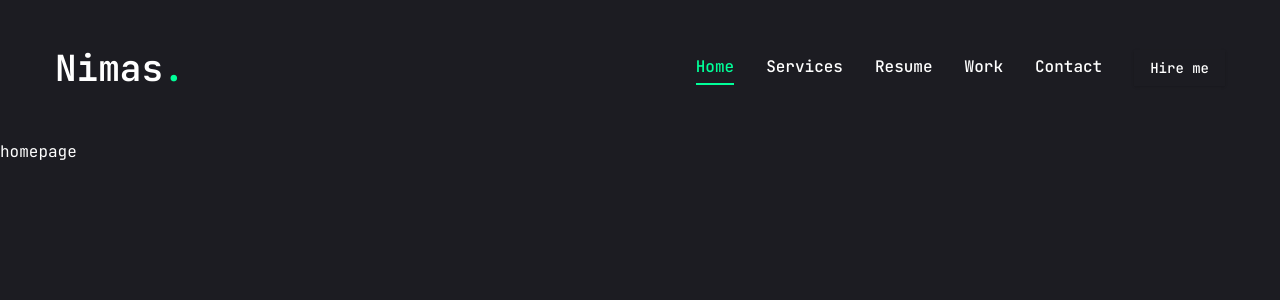
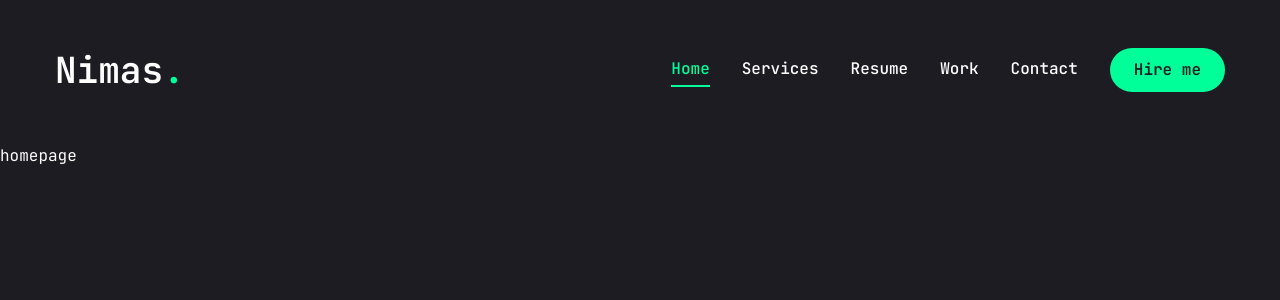
Before and after one commit to Kafoor-Nimas/my-portfolio, a Next.js app: page / in a window 1280 px wide. Shown: the top 300 px of the page. Built offline with nearby package versions, Linux system fonts and the light colour scheme.

Commit message:
feat: update MobileNav component with logo and navigation links; refactor Button styles and update framer-motion version

```diff
--- a/components/MobileNav.jsx
+++ b/components/MobileNav.jsx
@@ -37,7 +37,27 @@
       </SheetTrigger>
       <SheetContent className="flex flex-col">
         {/* logo */}
-        <div>logo</div>
+        <div className="mt-32 mb-40 text-center text-2xl">
+          <Link href={"/"}>
+            <h1 className="text-4xl font-semibold">
+              Nimas<span className="text-accent">.</span>
+            </h1>
+          </Link>
+        </div>
+        {/* nav */}
+        <nav className="flex flex-col justify-center items-center gap-8">
+          {links.map((link, index) => {
+            return (
+              <Link
+                key={index}
+                href={link.path}
+                className={`text-xl capitalize hover:text-accent transition-all"}`}
+              >
+                {link.name}
+              </Link>
+            );
+          })}
+        </nav>
       </SheetContent>
     </Sheet>
   );
--- a/components/ui/button.jsx
+++ b/components/ui/button.jsx
@@ -1,29 +1,21 @@
-import * as React from "react"
-import { Slot } from "@radix-ui/react-slot"
+import * as React from "react";
+import { Slot } from "@radix-ui/react-slot";
 import { cva } from "class-variance-authority";
-
-import { cn } from "@/lib/utils"
+import { cn } from "@/lib/utils";
 
 const buttonVariants = cva(
-  "inline-flex items-center justify-center gap-2 whitespace-nowrap rounded-md text-sm font-medium transition-colors focus-visible:outline-none focus-visible:ring-1 focus-visible:ring-ring disabled:pointer-events-none disabled:opacity-50 [&_svg]:pointer-events-none [&_svg]:size-4 [&_svg]:shrink-0",
+  "inline-flex items-center justify-center whitespace-nowrap rounded-full text-base font-semibold ring-offset-white transition-colors",
   {
     variants: {
       variant: {
-        default:
-          "bg-primary text-primary-foreground shadow hover:bg-primary/90",
-        destructive:
-          "bg-destructive text-destructive-foreground shadow-sm hover:bg-destructive/90",
-        outline:
-          "border border-input bg-background shadow-sm hover:bg-accent hover:text-accent-foreground",
-        secondary:
-          "bg-secondary text-secondary-foreground shadow-sm hover:bg-secondary/80",
-        ghost: "hover:bg-accent hover:text-accent-foreground",
-        link: "text-primary underline-offset-4 hover:underline",
+        default: "bg-accent text-primary hover:bg-accent-hover",
+        primary: "bg-primary text-white",
+        outline: "border border-accent bg-transparent text-accent hover:bg-accent hover:text-primary",
       },
       size: {
-        default: "h-9 px-4 py-2",
-        sm: "h-8 rounded-md px-3 text-xs",
-        lg: "h-10 rounded-md px-8",
+        default: "h-[44px] px-6",
+        md: "h-[48px] px-6",
+        lg: "h-[56px] px-8 text-sm uppercase tracking-[2px]",
         icon: "h-9 w-9",
       },
     },
@@ -32,17 +24,20 @@
       size: "default",
     },
   }
-)
+);
 
-const Button = React.forwardRef(({ className, variant, size, asChild = false, ...props }, ref) => {
-  const Comp = asChild ? Slot : "button"
-  return (
-    <Comp
-      className={cn(buttonVariants({ variant, size, className }))}
-      ref={ref}
-      {...props} />
-  );
-})
-Button.displayName = "Button"
+const Button = React.forwardRef(
+  ({ className, variant, size, asChild = false, ...props }, ref) => {
+    const Comp = asChild ? Slot : "button";
+    return (
+      <Comp
+        className={cn(buttonVariants({ variant, size, className }))}
+        ref={ref}
+        {...props}
+      />
+    );
+  }
+);
+Button.displayName = "Button";
 
-export { Button, buttonVariants }
+export { Button, buttonVariants };
--- a/package.json
+++ b/package.json
@@ -17,7 +17,7 @@
     "@radix-ui/react-tooltip": "^1.2.8",
     "class-variance-authority": "^0.7.1",
     "clsx": "^2.1.1",
-    "framer-motion": "^12.34.2",
+    "framer-motion": "^11.18.2",
     "lucide-react": "^0.575.0",
     "next": "14.2.3",
     "react": "^18",
```
Also changed, not shown: 1 other file (tests, documents, lock files or other folders).
